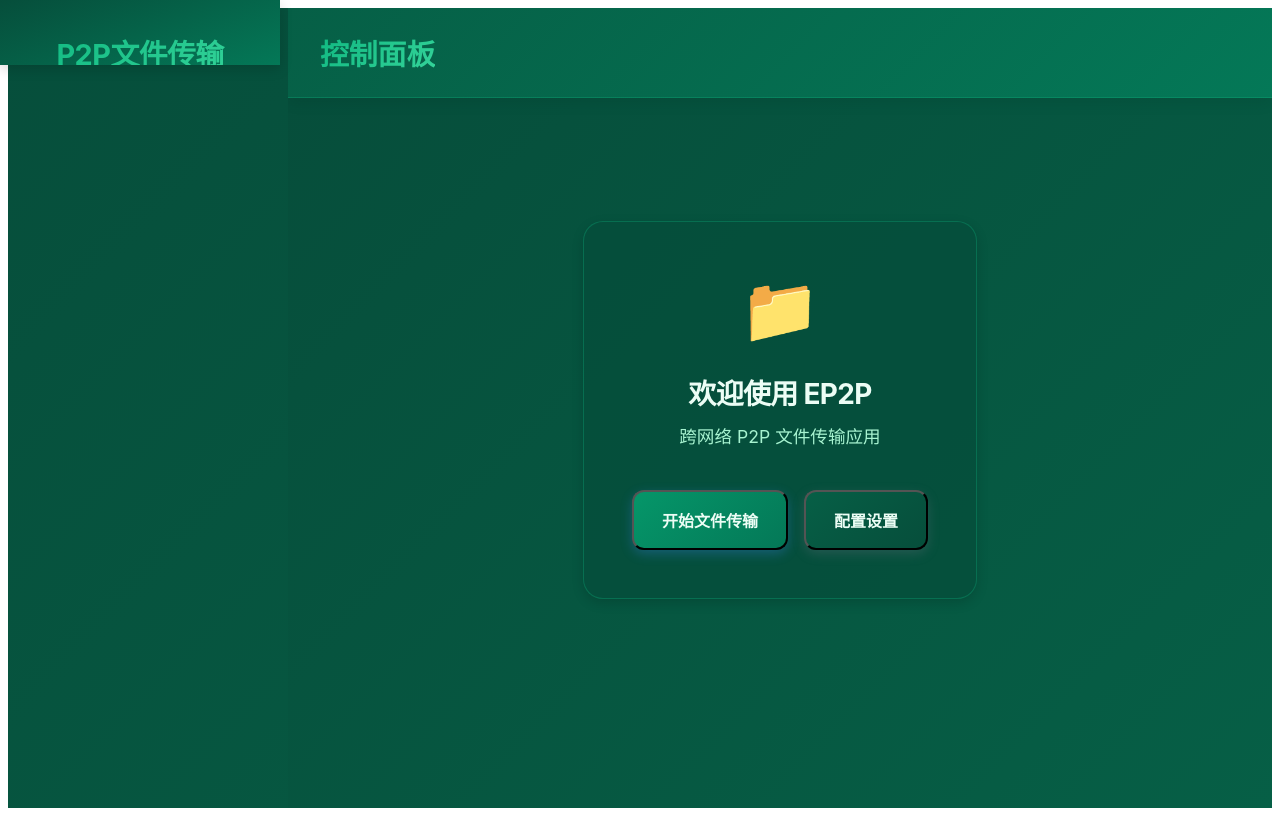
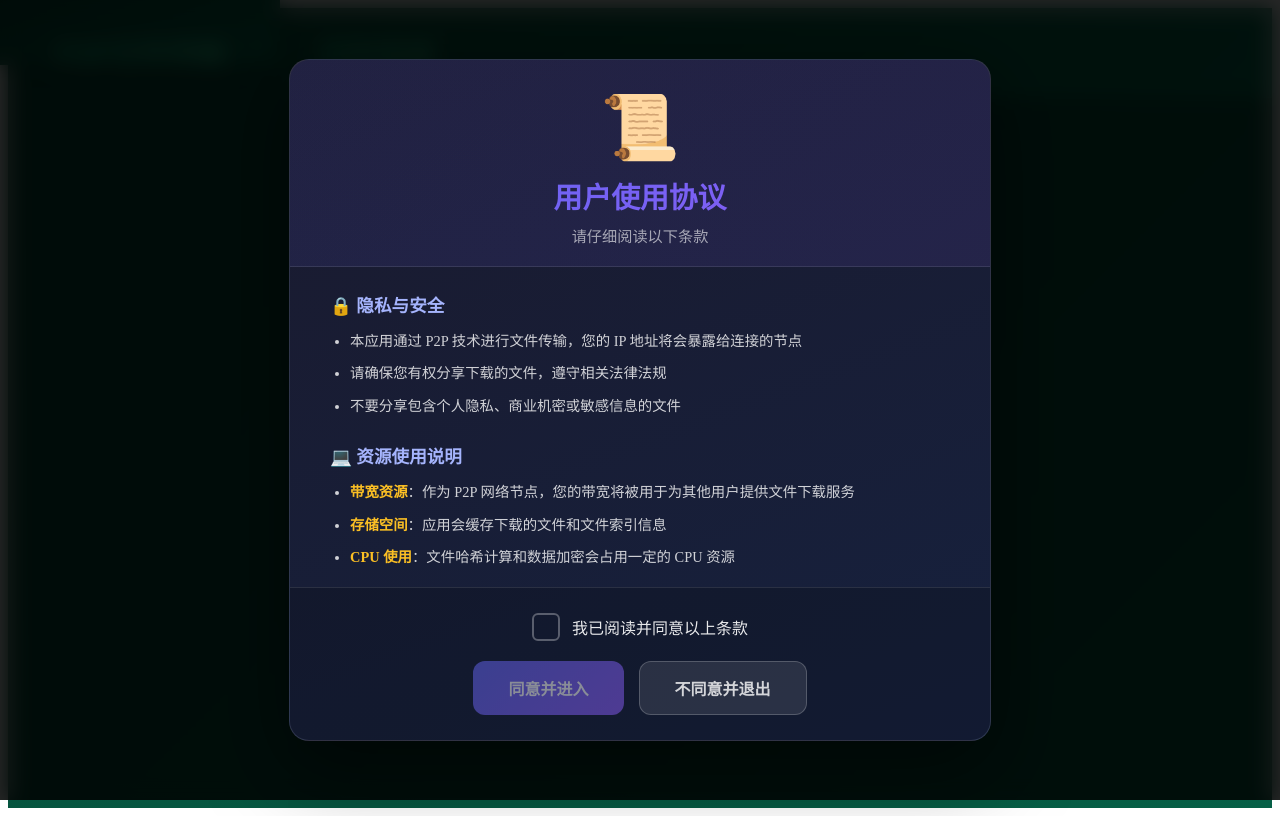
Before and after one commit to sumu126/newEP2p, a Vue app: page / in a window 1280 px wide. Built offline with nearby package versions, Linux system fonts and the light colour scheme.

Commit message:
feat: 添加用户协议

```diff
--- a/src/main/modules/config.module.ts
+++ b/src/main/modules/config.module.ts
@@ -42,6 +42,9 @@ export class ConfigModule {
       },
       tray: {
         hasShownFirstTimeNotice: false,
+      },
+      userAgreement: {
+        accepted: false,
       },
     };
   }
--- a/src/renderer/App.vue
+++ b/src/renderer/App.vue
@@ -1,5 +1,8 @@
 <template>
-  <div class="app-container" :class="themeClass">
+  <div>
+    <UserAgreement v-if="showAgreement" @accepted="onAgreementAccepted" />
+
+    <div class="app-container" :class="themeClass">
     <aside class="sidebar">
       <div class="logo">
         <h2>{{ title }}</h2>
@@ -174,6 +177,7 @@
         </div>
       </div>
     </div>
+    </div>
   </div>
 </template>
 
@@ -181,9 +185,27 @@
 import { ref, onMounted, computed, watch } from 'vue'
 import CrossNetworkP2P from './components/CrossNetworkP2P.vue'
 import FileTransferList from './components/FileTransferList.vue'
+import UserAgreement from './components/UserAgreement.vue'
 
 const title = ref('P2P文件传输')
 const activeMenu = ref('home') // 默认首页
+const showAgreement = ref(false)
+
+const checkAgreement = async () => {
+  try {
+    const config = await window.electronAPI.invoke('config:get')
+    if (!config?.userAgreement?.accepted) {
+      showAgreement.value = true
+    }
+  } catch (error) {
+    console.error('Failed to check user agreement:', error)
+    showAgreement.value = true
+  }
+}
+
+const onAgreementAccepted = () => {
+  showAgreement.value = false
+}
 
 type ThemeType = 'dark-green' | 'dark-black' | 'light-blue';
 const currentTheme = ref<ThemeType>('dark-green');
@@ -245,6 +267,8 @@ const inProgressTransfers = ref(0)
 
 // 在组件挂载时获取应用配置
 onMounted(async () => {
+  checkAgreement()
+
   try {
     const config = await window.electronAPI.invoke('config:get');
     if (config && config.appName) {
--- /dev/null
+++ b/src/renderer/components/UserAgreement.vue
@@ -0,0 +1,331 @@
+<template>
+  <div class="agreement-overlay">
+    <div class="agreement-modal">
+      <div class="agreement-header">
+        <div class="agreement-icon">📜</div>
+        <h2>用户使用协议</h2>
+        <p class="agreement-subtitle">请仔细阅读以下条款</p>
+      </div>
+
+      <div class="agreement-content">
+        <div class="agreement-section">
+          <h3>🔒 隐私与安全</h3>
+          <ul>
+            <li>本应用通过 P2P 技术进行文件传输，您的 IP 地址将会暴露给连接的节点</li>
+            <li>请确保您有权分享下载的文件，遵守相关法律法规</li>
+            <li>不要分享包含个人隐私、商业机密或敏感信息的文件</li>
+          </ul>
+        </div>
+
+        <div class="agreement-section">
+          <h3>💻 资源使用说明</h3>
+          <ul>
+            <li><strong>带宽资源</strong>：作为 P2P 网络节点，您的带宽将被用于为其他用户提供文件下载服务</li>
+            <li><strong>存储空间</strong>：应用会缓存下载的文件和文件索引信息</li>
+            <li><strong>CPU 使用</strong>：文件哈希计算和数据加密会占用一定的 CPU 资源</li>
+          </ul>
+        </div>
+
+        <div class="agreement-section">
+          <h3>⚡ 注意事项</h3>
+          <ul>
+            <li>共享目录中的文件信息（哈希值、文件名、大小）会被上传到信令服务器供其他用户搜索</li>
+            <li>下载文件时会从多个节点并行下载，建议使用稳定网络</li>
+            <li>大文件下载可能需要较长时间，请保持应用运行</li>
+          </ul>
+        </div>
+
+        <div class="agreement-section">
+          <h3>⚠️ 责任声明</h3>
+          <ul>
+            <li>开发者不对通过本应用传输的文件内容负责</li>
+            <li>用户对自己分享和下载的内容承担全部责任</li>
+            <li>禁止用于非法用途，包括但不限于盗版、病毒传播等</li>
+          </ul>
+        </div>
+      </div>
+
+      <div class="agreement-footer">
+        <div class="checkbox-container" @click="toggleAgreement">
+          <div class="custom-checkbox" :class="{ checked: isAgreed }">
+            <span v-if="isAgreed">✓</span>
+          </div>
+          <span class="checkbox-label">我已阅读并同意以上条款</span>
+        </div>
+
+        <div class="agreement-buttons">
+          <button
+            class="btn btn-primary btn-agree"
+            :class="{ disabled: !isAgreed }"
+            :disabled="!isAgreed"
+            @click="acceptAgreement">
+            同意并进入
+          </button>
+          <button class="btn btn-secondary btn-exit" @click="exitApp">
+            不同意并退出
+          </button>
+        </div>
+      </div>
+    </div>
+  </div>
+</template>
+
+<script setup lang="ts">
+import { ref } from 'vue'
+
+const emit = defineEmits<{
+  (e: 'accepted'): void
+}>()
+
+const isAgreed = ref(false)
+
+const toggleAgreement = () => {
+  isAgreed.value = !isAgreed.value
+}
+
+const acceptAgreement = async () => {
+  if (!isAgreed.value) return
+
+  await window.electronAPI.invoke('config:update', {
+    userAgreement: {
+      accepted: true,
+      acceptedAt: new Date().toISOString()
+    }
+  })
+
+  emit('accepted')
+}
+
+const exitApp = async () => {
+  try {
+    await window.electronAPI.invoke('window:close')
+  } catch (error) {
+    window.close()
+  }
+}
+</script>
+
+<style scoped>
+.agreement-overlay {
+  position: fixed;
+  top: 0;
+  left: 0;
+  right: 0;
+  bottom: 0;
+  background: rgba(0, 0, 0, 0.85);
+  display: flex;
+  align-items: center;
+  justify-content: center;
+  z-index: 9999;
+  backdrop-filter: blur(10px);
+}
+
+.agreement-modal {
+  width: 90%;
+  max-width: 700px;
+  max-height: 85vh;
+  background: linear-gradient(160deg, #1a1a2e 0%, #16213e 100%);
+  border-radius: 20px;
+  box-shadow: 0 25px 80px rgba(0, 0, 0, 0.5);
+  display: flex;
+  flex-direction: column;
+  overflow: hidden;
+  border: 1px solid rgba(255, 255, 255, 0.1);
+  animation: modalSlideIn 0.4s ease-out;
+}
+
+@keyframes modalSlideIn {
+  from {
+    opacity: 0;
+    transform: translateY(30px) scale(0.95);
+  }
+  to {
+    opacity: 1;
+    transform: translateY(0) scale(1);
+  }
+}
+
+.agreement-header {
+  padding: 30px 40px 20px;
+  text-align: center;
+  background: linear-gradient(135deg, rgba(99, 102, 241, 0.1) 0%, rgba(139, 92, 246, 0.1) 100%);
+  border-bottom: 1px solid rgba(255, 255, 255, 0.1);
+}
+
+.agreement-icon {
+  font-size: 4rem;
+  margin-bottom: 10px;
+  animation: iconBounce 1s ease-out;
+}
+
+@keyframes iconBounce {
+  0% { transform: scale(0); }
+  50% { transform: scale(1.2); }
+  100% { transform: scale(1); }
+}
+
+.agreement-header h2 {
+  margin: 0 0 8px;
+  font-size: 1.8rem;
+  color: #fff;
+  font-weight: 700;
+  background: linear-gradient(135deg, #6366f1 0%, #8b5cf6 100%);
+  -webkit-background-clip: text;
+  -webkit-text-fill-color: transparent;
+  background-clip: text;
+}
+
+.agreement-subtitle {
+  margin: 0;
+  color: rgba(255, 255, 255, 0.6);
+  font-size: 0.95rem;
+}
+
+.agreement-content {
+  flex: 1;
+  overflow-y: auto;
+  padding: 25px 40px;
+}
+
+.agreement-content::-webkit-scrollbar {
+  width: 8px;
+}
+
+.agreement-content::-webkit-scrollbar-track {
+  background: rgba(255, 255, 255, 0.05);
+  border-radius: 4px;
+}
+
+.agreement-content::-webkit-scrollbar-thumb {
+  background: rgba(99, 102, 241, 0.5);
+  border-radius: 4px;
+}
+
+.agreement-content::-webkit-scrollbar-thumb:hover {
+  background: rgba(99, 102, 241, 0.7);
+}
+
+.agreement-section {
+  margin-bottom: 25px;
+}
+
+.agreement-section:last-child {
+  margin-bottom: 0;
+}
+
+.agreement-section h3 {
+  margin: 0 0 12px;
+  font-size: 1.1rem;
+  color: #a5b4fc;
+  display: flex;
+  align-items: center;
+  gap: 8px;
+}
+
+.agreement-section ul {
+  margin: 0;
+  padding-left: 20px;
+}
+
+.agreement-section li {
+  color: rgba(255, 255, 255, 0.8);
+  font-size: 0.9rem;
+  line-height: 1.7;
+  margin-bottom: 8px;
+}
+
+.agreement-section li strong {
+  color: #fbbf24;
+}
+
+.agreement-footer {
+  padding: 25px 40px;
+  background: rgba(0, 0, 0, 0.2);
+  border-top: 1px solid rgba(255, 255, 255, 0.1);
+}
+
+.checkbox-container {
+  display: flex;
+  align-items: center;
+  justify-content: center;
+  gap: 12px;
+  margin-bottom: 20px;
+  cursor: pointer;
+  user-select: none;
+}
+
+.custom-checkbox {
+  width: 24px;
+  height: 24px;
+  border: 2px solid rgba(255, 255, 255, 0.3);
+  border-radius: 6px;
+  display: flex;
+  align-items: center;
+  justify-content: center;
+  transition: all 0.3s ease;
+  background: transparent;
+}
+
+.custom-checkbox.checked {
+  background: linear-gradient(135deg, #6366f1 0%, #8b5cf6 100%);
+  border-color: transparent;
+}
+
+.custom-checkbox span {
+  color: #fff;
+  font-size: 1rem;
+  font-weight: bold;
+}
+
+.checkbox-label {
+  color: rgba(255, 255, 255, 0.9);
+  font-size: 1rem;
+}
+
+.agreement-buttons {
+  display: flex;
+  gap: 15px;
+  justify-content: center;
+}
+
+.btn {
+  padding: 14px 35px;
+  border-radius: 12px;
+  font-size: 1rem;
+  font-weight: 600;
+  cursor: pointer;
+  border: none;
+  transition: all 0.3s ease;
+  min-width: 140px;
+}
+
+.btn-primary {
+  background: linear-gradient(135deg, #6366f1 0%, #8b5cf6 100%);
+  color: #fff;
+  box-shadow: 0 4px 15px rgba(99, 102, 241, 0.4);
+}
+
+.btn-primary:hover:not(.disabled) {
+  transform: translateY(-2px);
+  box-shadow: 0 6px 25px rgba(99, 102, 241, 0.5);
+}
+
+.btn-primary.disabled {
+  opacity: 0.5;
+  cursor: not-allowed;
+  transform: none;
+  box-shadow: none;
+}
+
+.btn-secondary {
+  background: rgba(255, 255, 255, 0.1);
+  color: rgba(255, 255, 255, 0.8);
+  border: 1px solid rgba(255, 255, 255, 0.2);
+}
+
+.btn-secondary:hover {
+  background: rgba(239, 68, 68, 0.2);
+  border-color: rgba(239, 68, 68, 0.5);
+  color: #fca5a5;
+}
+</style>
--- a/src/renderer/services/config.service.ts
+++ b/src/renderer/services/config.service.ts
@@ -33,6 +33,12 @@ export class ConfigService {
         developerTools: false,
         analytics: true,
         autoUpdate: true,
+      },
+      tray: {
+        hasShownFirstTimeNotice: false,
+      },
+      userAgreement: {
+        accepted: false,
       },
     };
   }
--- a/src/shared/types/index.ts
+++ b/src/shared/types/index.ts
@@ -8,6 +8,12 @@ export interface AppConfig {
   window: WindowConfig;
   features: FeatureFlags;
   tray: TrayConfig;
+  userAgreement: UserAgreementConfig;
+}
+
+export interface UserAgreementConfig {
+  accepted: boolean;
+  acceptedAt?: string;
 }
 
 export interface WindowConfig {
```
